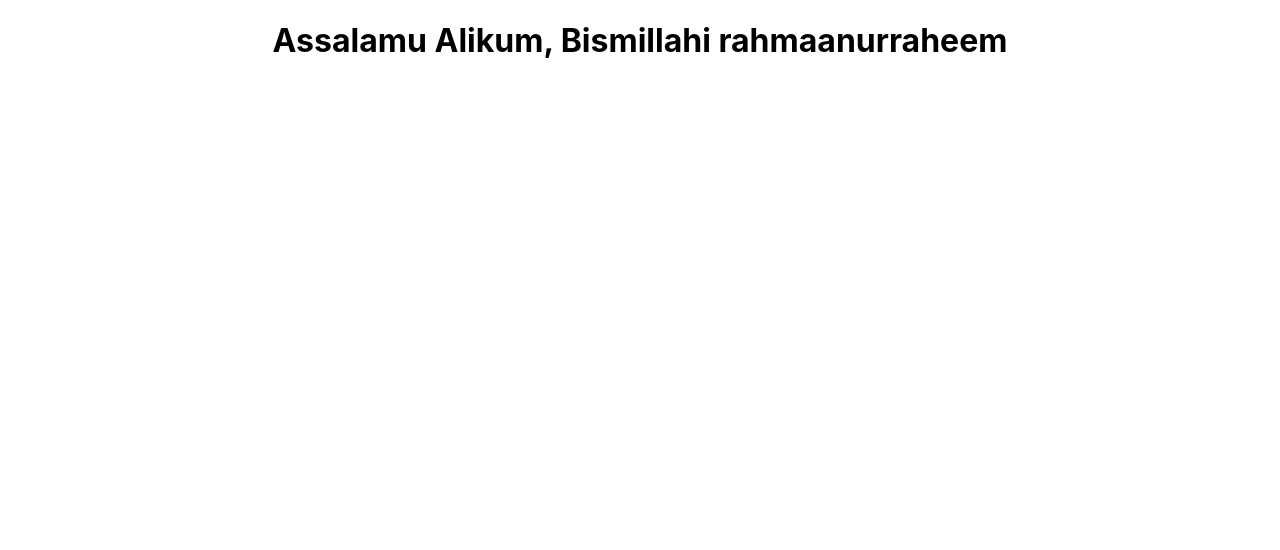
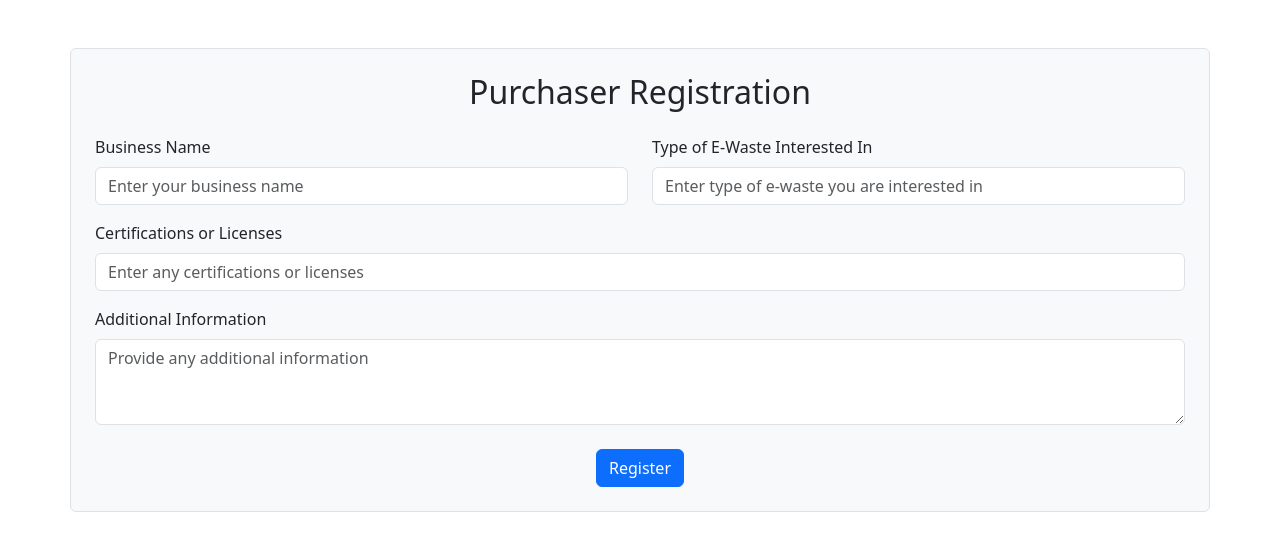
Before and after one commit to shaadhu11/e-waste, a React (Create React App) app in the folder e-waste-platform/: page /login-customer in a window 1280 px wide. Shown: the top 550 px of the page. Built offline with nearby package versions, Linux system fonts and the light colour scheme.

Commit message:
home updated

```diff
--- a/e-waste-platform/package.json
+++ b/e-waste-platform/package.json
@@ -13,6 +13,7 @@
     "formik": "^2.4.6",
     "jsonwebtoken": "^9.0.2",
     "react": "^18.3.1",
+    "react-bootstrap": "^2.10.4",
     "react-dom": "^18.3.1",
     "react-redux": "^9.1.2",
     "react-router-dom": "^6.26.1",
--- a/e-waste-platform/src/App.js
+++ b/e-waste-platform/src/App.js
@@ -1,12 +1,27 @@
 import logo from './logo.svg';
 import './App.css';
-import Registration from './components/registration/registration.jsx'
+import { BrowserRouter as Router, Route, Routes } from 'react-router-dom';
+import Producer from './components/producer/producer.js'
+import Customer from './components/customer/customer.jsx'
+import HomePage from './components/home/home.jsx';
 
 function App() {
   return (
-    <div className="App">
-      <Registration/>
-    </div>
+    <Router>
+      <Routes>
+        <Route path="/" element={<HomePage />} />
+        <Route path="/login-producer" element={<Producer />} />
+        <Route path="/login-customer" element={<Customer />} />
+      </Routes>
+    </Router>
+
+
+
+    // <div className="App">
+    //   <HomePage/>
+    //   <Producer/>
+    //   <Buyer/>
+    // </div>
   );
 }
 
--- /dev/null
+++ b/e-waste-platform/src/components/customer/customer.jsx
@@ -0,0 +1,94 @@
+import React, { useState } from 'react';
+import { Form, Button, Container, Col, Row } from 'react-bootstrap';
+
+
+const Buyer = () => {
+  const [formData, setFormData] = useState({
+    businessName: '',
+    eWasteInterest: '',
+    certifications: '',
+    additionalInfo: ''
+  });
+
+  const handleChange = (e) => {
+    const { name, value } = e.target;
+    setFormData({
+      ...formData,
+      [name]: value
+    });
+  };
+
+  const handleSubmit = (e) => {
+    e.preventDefault();
+    // Handle form submission
+    console.log('Form data submitted:', formData);
+  };
+
+  return (
+    <Container className="mt-5 p-4 border rounded bg-light">
+      <h2 className="text-center mb-4">Purchaser Registration</h2>
+      <Form onSubmit={handleSubmit}>
+        <Row>
+          <Col md={6}>
+            <Form.Group controlId="formBusinessName" className="mb-3">
+              <Form.Label>Business Name</Form.Label>
+              <Form.Control
+                type="text"
+                placeholder="Enter your business name"
+                name="businessName"
+                value={formData.businessName}
+                onChange={handleChange}
+                required
+              />
+            </Form.Group>
+          </Col>
+          <Col md={6}>
+            <Form.Group controlId="formEWasteInterest" className="mb-3">
+              <Form.Label>Type of E-Waste Interested In</Form.Label>
+              <Form.Control
+                type="text"
+                placeholder="Enter type of e-waste you are interested in"
+                name="eWasteInterest"
+                value={formData.eWasteInterest}
+                onChange={handleChange}
+                required
+              />
+            </Form.Group>
+          </Col>
+        </Row>
+
+        <Form.Group controlId="formCertifications" className="mb-3">
+          <Form.Label>Certifications or Licenses</Form.Label>
+          <Form.Control
+            type="text"
+            placeholder="Enter any certifications or licenses"
+            name="certifications"
+            value={formData.certifications}
+            onChange={handleChange}
+            required
+          />
+        </Form.Group>
+
+        <Form.Group controlId="formAdditionalInfo" className="mb-4">
+          <Form.Label>Additional Information</Form.Label>
+          <Form.Control
+            as="textarea"
+            rows={3}
+            placeholder="Provide any additional information"
+            name="additionalInfo"
+            value={formData.additionalInfo}
+            onChange={handleChange}
+          />
+        </Form.Group>
+
+        <div className="text-center">
+          <Button variant="primary" type="submit">
+            Register
+          </Button>
+        </div>
+      </Form>
+    </Container>
+  );
+};
+
+export default Buyer;
--- /dev/null
+++ b/e-waste-platform/src/components/home/home.css
@@ -0,0 +1,33 @@
+/* HomePage.css */
+
+.homepage-container {
+    background-color: #f8f9fa; /* Light gray background for a clean look */
+    min-height: 100vh; /* Ensures full height to vertically center content */
+  }
+
+  .homepage-title {
+    font-size: 2.5rem; /* Large and prominent title */
+    font-weight: 700; /* Bold text */
+    color: #343a40; /* Dark color for contrast */
+  }
+
+  .homepage-subtitle {
+    font-size: 1.2rem; /* Subtitle with slightly smaller text */
+    color: #6c757d; /* Muted color for subtitle */
+  }
+
+  .homepage-button {
+    font-size: 1.1rem; /* Slightly larger button text */
+    font-weight: 500; /* Medium weight for a balanced look */
+  }
+
+  .card {
+    background-color: #ffffff; /* White card background */
+    border-radius: 8px; /* Rounded corners */
+    max-width: 600px; /* Max width to keep it compact */
+    width: 100%; /* Ensure it takes full width on smaller screens */
+  }
+
+  .shadow-lg {
+    box-shadow: 0 0.5rem 1rem rgba(0, 0, 0, 0.15); /* Soft shadow for a floating effect */
+  }
--- /dev/null
+++ b/e-waste-platform/src/components/home/home.jsx
@@ -0,0 +1,50 @@
+import React from 'react';
+import { Container, Row, Col, Button, Card } from 'react-bootstrap';
+import { useNavigate } from 'react-router-dom'; // Update here
+
+const HomePage = () => {
+  const navigate = useNavigate(); // Update here
+
+  const handleProducerLogin = () => {
+    navigate('/login-producer');
+  };
+
+  const handleCustomerLogin = () => {
+    navigate('/login-customer');
+  };
+
+  return (
+    <Container fluid className="homepage-container d-flex align-items-center justify-content-center">
+      <Card className="text-center shadow-lg p-4 rounded">
+        <Card.Body>
+          <h1 className="homepage-title mb-4">Welcome to the E-Waste Platform</h1>
+          <p className="homepage-subtitle mb-5">Please select your role to log in:</p>
+          <Row>
+            <Col xs={12} md={6} className="mb-3">
+              <Button
+                variant="primary"
+                size="lg"
+                className="w-100 homepage-button"
+                onClick={handleProducerLogin}
+              >
+                Login as Producer
+              </Button>
+            </Col>
+            <Col xs={12} md={6} className="mb-3">
+              <Button
+                variant="secondary"
+                size="lg"
+                className="w-100 homepage-button"
+                onClick={handleCustomerLogin}
+              >
+                Login as Customer
+              </Button>
+            </Col>
+          </Row>
+        </Card.Body>
+      </Card>
+    </Container>
+  );
+};
+
+export default HomePage;
--- a/e-waste-platform/src/components/producer/producer.js
+++ b/e-waste-platform/src/components/producer/producer.js
@@ -1,11 +1,89 @@
-import React from 'react'
+import React, { useState } from 'react';
+import { Form, Button, Container } from 'react-bootstrap';
 
-function producer() {
+const RegistrationForm = () => {
+  const [formData, setFormData] = useState({
+    businessName: '',
+    eWasteType: '',
+    complianceStatus: '',
+    additionalInfo: ''
+  });
+
+  const handleChange = (e) => {
+    const { name, value } = e.target;
+    setFormData({
+      ...formData,
+      [name]: value
+    });
+  };
+
+  const handleSubmit = (e) => {
+    e.preventDefault();
+    // Handle form submission
+    console.log('Form data submitted:', formData);
+  };
+
   return (
-    <div>
-      <h2>e-waste done by verum waste</h2>
-    </div>
-  )
-}
+    <Container className="mt-5">
+      <h2>Waste Producer Registration</h2>
+      <Form onSubmit={handleSubmit}>
+        <Form.Group controlId="formBusinessName">
+          <Form.Label>Business Name</Form.Label>
+          <Form.Control
+            type="text"
+            placeholder="Enter your business name"
+            name="businessName"
+            value={formData.businessName}
+            onChange={handleChange}
+            required
+          />
+        </Form.Group>
 
-export default producer
+        <Form.Group controlId="formEWasteType">
+          <Form.Label>Type of E-Waste Generated</Form.Label>
+          <Form.Control
+            type="text"
+            placeholder="Enter type of e-waste"
+            name="eWasteType"
+            value={formData.eWasteType}
+            onChange={handleChange}
+            required
+          />
+        </Form.Group>
+
+        <Form.Group controlId="formComplianceStatus">
+          <Form.Label>Compliance Status</Form.Label>
+          <Form.Control
+            as="select"
+            name="complianceStatus"
+            value={formData.complianceStatus}
+            onChange={handleChange}
+            required
+          >
+            <option value="">Select...</option>
+            <option value="compliant">Compliant</option>
+            <option value="non-compliant">Non-Compliant</option>
+          </Form.Control>
+        </Form.Group>
+
+        <Form.Group controlId="formAdditionalInfo">
+          <Form.Label>Additional Information</Form.Label>
+          <Form.Control
+            as="textarea"
+            rows={3}
+            placeholder="Provide any additional information"
+            name="additionalInfo"
+            value={formData.additionalInfo}
+            onChange={handleChange}
+          />
+        </Form.Group>
+
+        <Button variant="primary" type="submit">
+          Register
+        </Button>
+      </Form>
+    </Container>
+  );
+};
+
+export default RegistrationForm;
--- a/e-waste-platform/src/components/registration/registration.jsx
+++ /dev/null
@@ -1,22 +0,0 @@
-   // src/components/RegistrationForm.jsx
-   import React, { useState } from 'react';
-
-   function RegistrationForm() {
-     const [userType, setUserType] = useState('Producer');
-
-     return (
-       <div>
-         {/* <select onChange={(e) => setUserType(e.target.value)}>
-           <option value="Producer">Producer</option>
-           <option value="Buyer">Buyer</option>
-           <option value="Admin">Admin</option>
-         </select>
-         {userType === 'Producer' && <ProducerForm />}
-         {userType === 'Buyer' && <BuyerForm />}
-         {userType === 'Admin' && <AdminForm />} */}
-         <h1>Assalamu Alikum, Bismillahi rahmaanurraheem</h1>
-       </div>
-     );
-   }
-
-   export default RegistrationForm;
--- a/e-waste-platform/src/index.js
+++ b/e-waste-platform/src/index.js
@@ -3,6 +3,10 @@ import ReactDOM from 'react-dom/client';
 import './index.css';
 import App from './App';
 import reportWebVitals from './reportWebVitals';
+import 'bootstrap/dist/css/bootstrap.min.css';
+
+
+
 
 const root = ReactDOM.createRoot(document.getElementById('root'));
 root.render(
```
Also changed, not shown: 1 other file (tests, documents, lock files or other folders).
